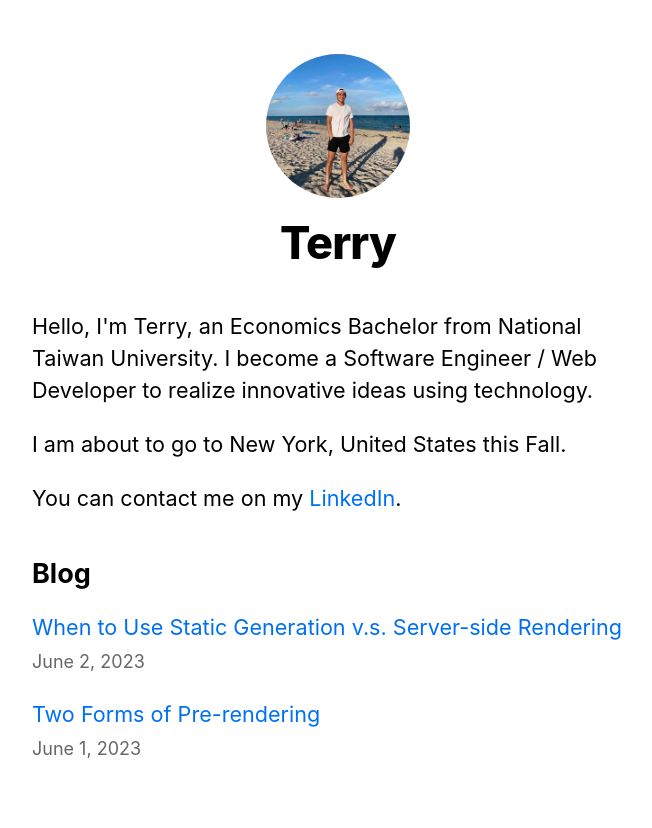
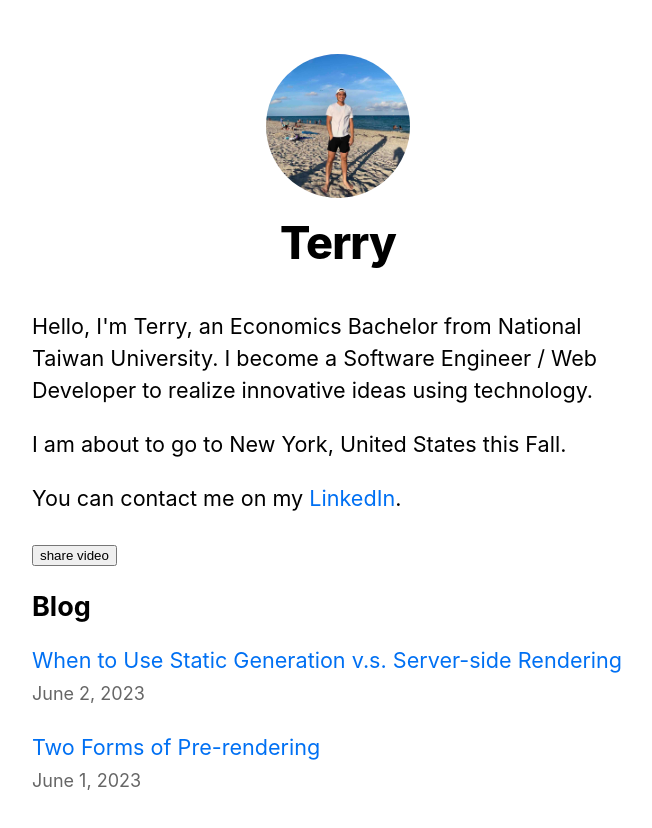
Before and after one commit to Terry9022/personal-blog, a Next.js app: page / in a window 1280 px wide. Shown: the top 828 px of the page, without its empty margins (302-954 px from the left). Built offline with nearby package versions, Linux system fonts and the light colour scheme.

Commit message:
try share information

```diff
--- a/pages/index.js
+++ b/pages/index.js
@@ -31,6 +31,29 @@ export default function Home({ allPostsData }) {
           You can contact me on my{" "}
           <a href="https://www.linkedin.com/in/chi-ting-lu/">LinkedIn</a>.
         </p>
+        <button
+          onClick={() => {
+            console.log("test shareButton");
+            if (navigator.share) {
+              navigator
+                .share({
+                  title: "Snapshot",
+                  // text: window.location.href,
+                  url: window.location.href,
+                  // url: "https://codepen.io/ayoisaiah/pen/YbNazJ"
+                })
+                .then(() => {
+                  console.log("Thanks for sharing!");
+                })
+                .catch(console.error);
+            } else {
+              // shareDialog.classList.add('is-open');
+              console.log("cannot share");
+            }
+          }}
+        >
+          share video
+        </button>
       </section>
       <section className={`${utilStyles.headingMd} ${utilStyles.padding1px}`}>
         <h2 className={utilStyles.headingLg}>Blog</h2>
```
